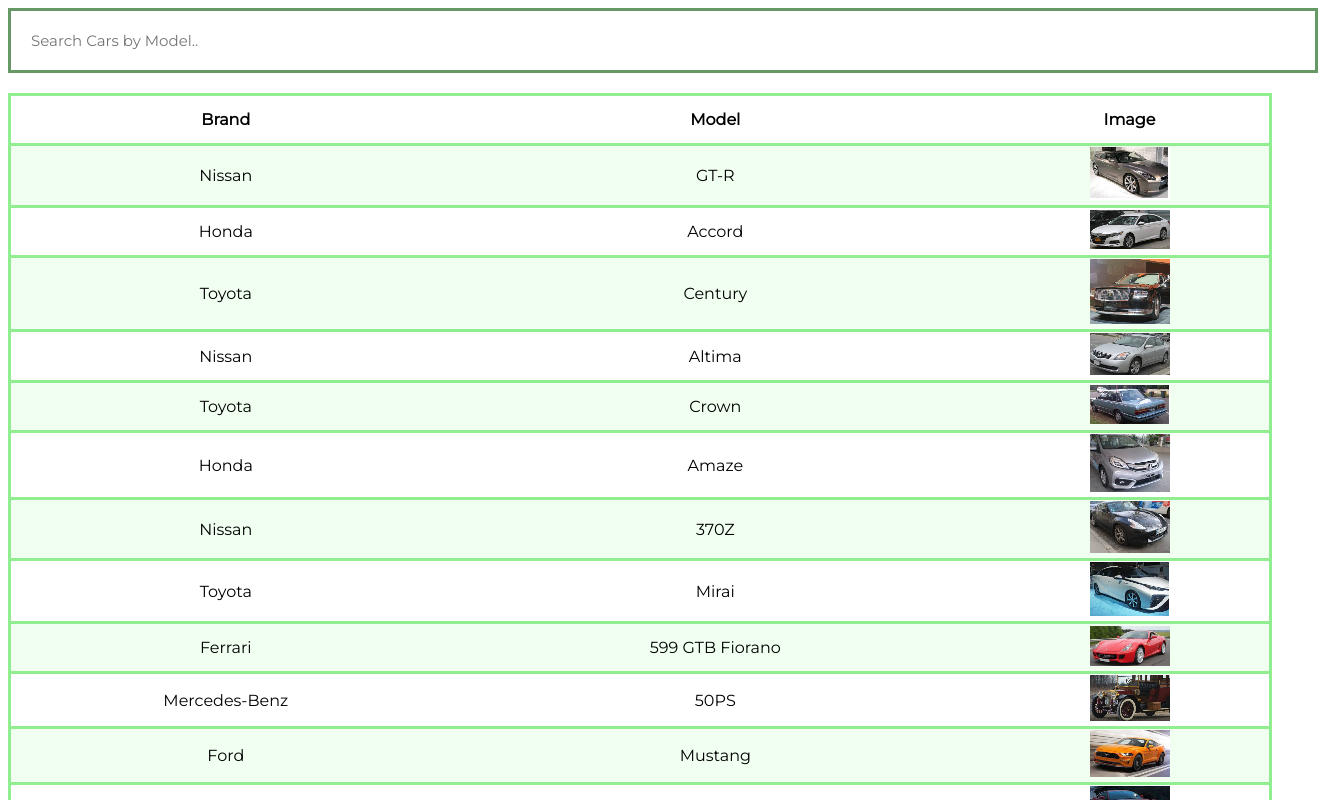
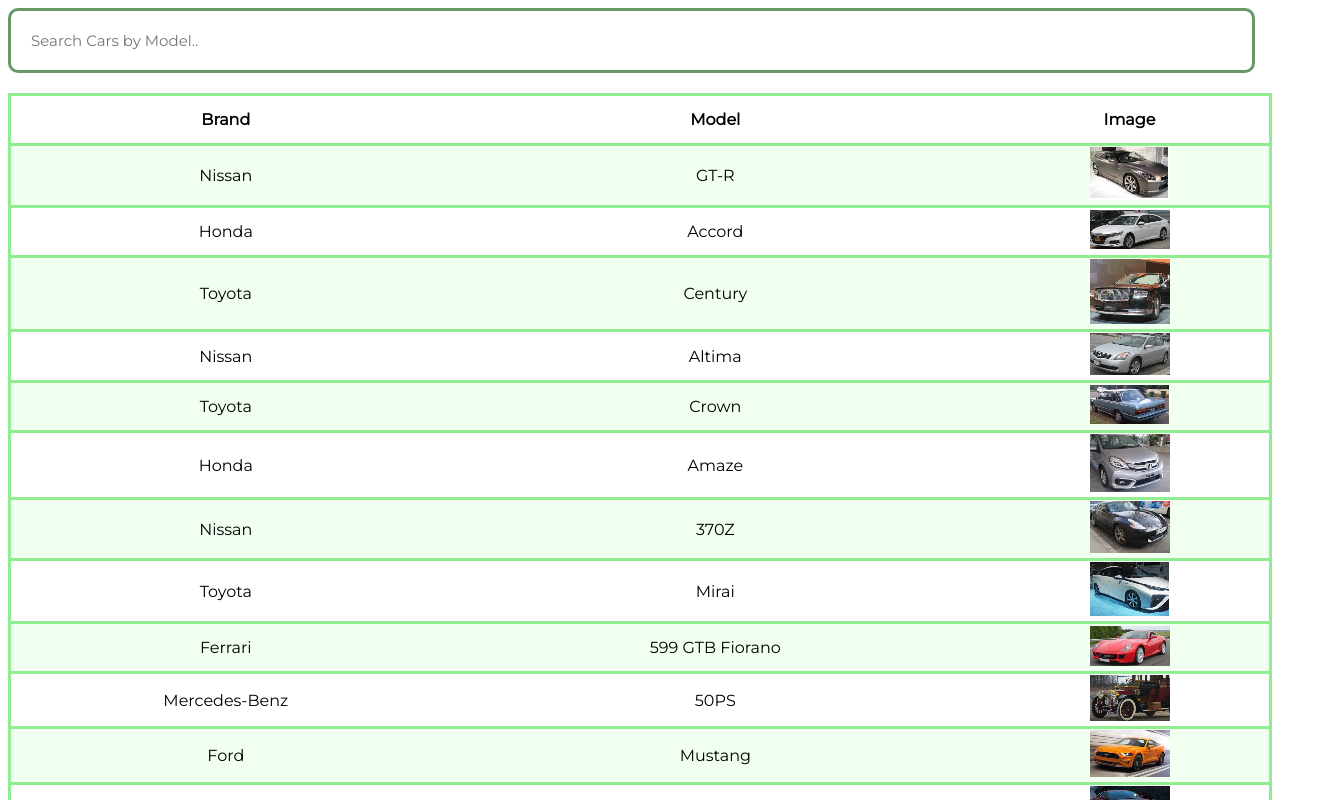
Before and after one commit to eddy-marcos/car-search-table, a plain HTML site: page index.html in a window 1280 px wide. Shown: the top 800 px of the page, 1318 px wide, since content can reach past the window. Drawn offline with Linux system fonts and the light colour scheme.

Commit message:
updated style

```diff
--- a/style.css
+++ b/style.css
@@ -1,12 +1,14 @@
 /*style input box*/
 #search-box {
-  width: 100%;
+  width: 95%;
   padding: 20px;
   margin-bottom: 20px;
   border: 3px solid #696;
+  border-radius: 10px;
   font-size: 15px;
   font-family: 'Montserrat', sans-serif;
   color: #000;
+  outline: none;
 }
 /*when user clicks the input box to type in*/
 #search-box:focus {
```
Also changed, not shown: app_screenshot/screenshot.PNG.
